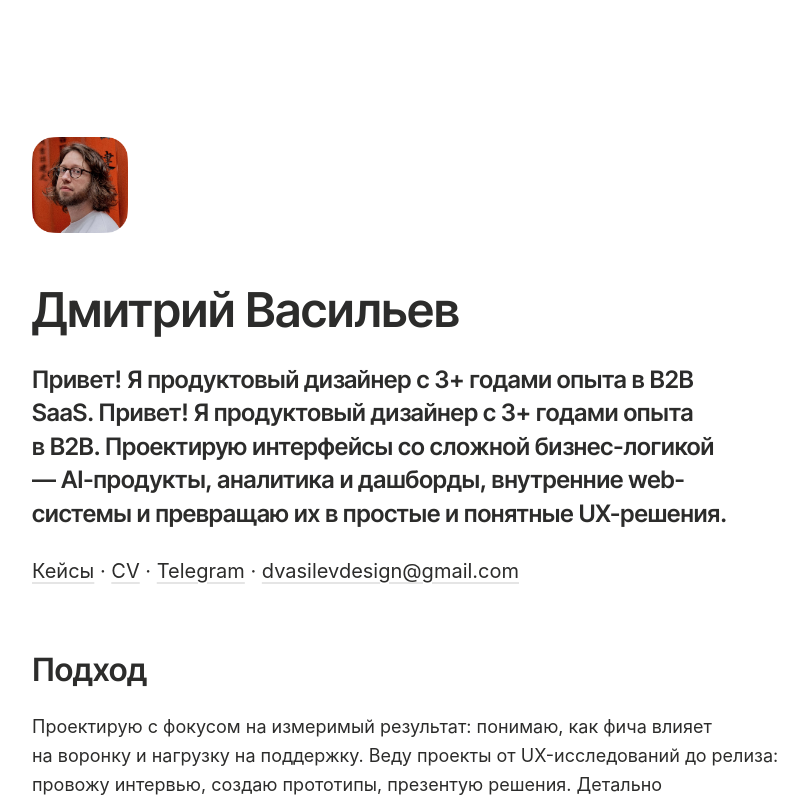
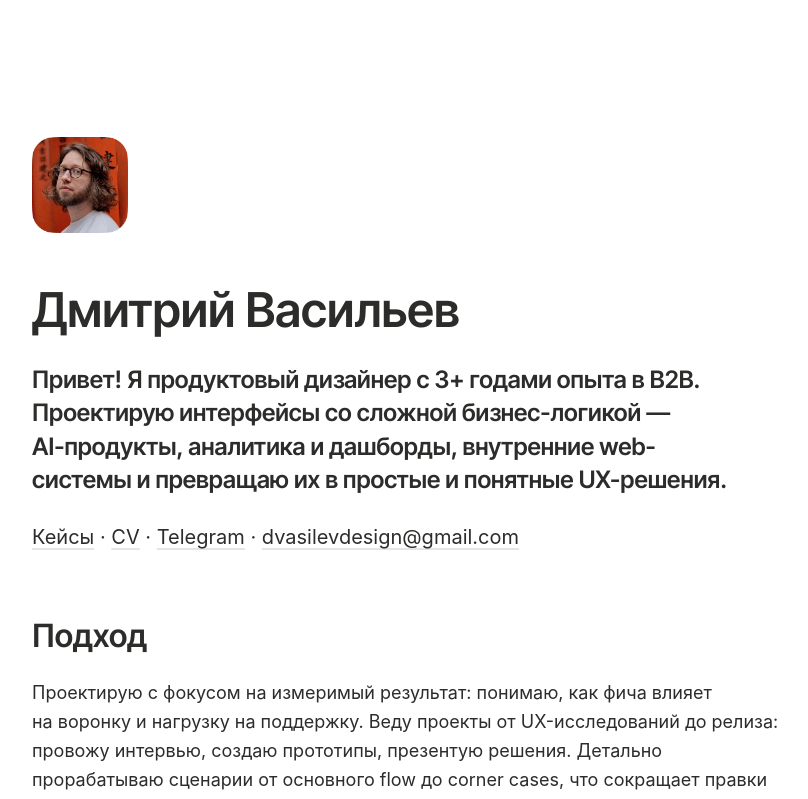
Before and after one commit to d1mavasilev/my-portfolio-next, a Next.js app: page /for/1 in a window 1280 px wide. Shown: the top 799 px of the page, without its empty margins (232-1040 px from the left). Built offline with nearby package versions, Linux system fonts and the light colour scheme.

Commit message:
описание

```diff
--- a/app/for/[company]/page.tsx
+++ b/app/for/[company]/page.tsx
@@ -67,7 +67,7 @@ export default async function CompanyPage({ params }: { params: Promise<{ compan
           <section className="intro fade-in">
             <h1>Дмитрий Васильев</h1>
             <h2 className="subtitle">
-              {greeting} Я продуктовый дизайнер с 3+ годами опыта в B2B SaaS. Привет! Я продуктовый дизайнер с 3+ годами опыта в B2B. Проектирую интерфейсы со сложной бизнес-логикой — AI-продукты, аналитика и дашборды, внутренние web-системы и превращаю их в простые и понятные UX-решения.
+              {greeting} Я продуктовый дизайнер с 3+ годами опыта в B2B. Проектирую интерфейсы со сложной бизнес-логикой — AI-продукты, аналитика и дашборды, внутренние web-системы и превращаю их в простые и понятные UX-решения.
             </h2>
             <p className="description">
               <a href="#cases">Кейсы</a> ·{" "}
```
